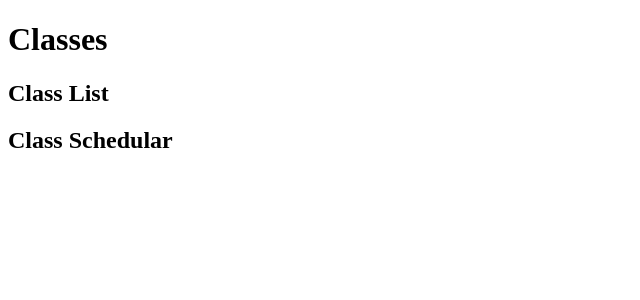
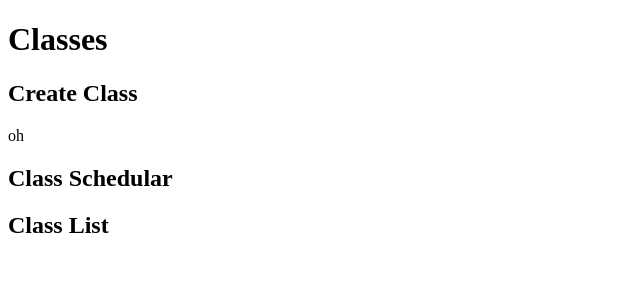
Before and after one commit to jmcwhirter1608/CookingMania, a PHP site: page /Shri.php in a window 1280 px wide. Shown: the part 114-414 px from the top of the page, without its empty margins (0-640 px from the left). Run offline with PHP 8.4, Linux system fonts and the light colour scheme.

Commit message:
Update Shri.php

```diff
--- a/Shri.php
+++ b/Shri.php
@@ -9,8 +9,11 @@
 <body>
     <?php include "navbar.php"?>
     <h1>Classes</h1>
+    <h2>Create Class</h2>
+    <p>oh</p>
+    <h2>Class Schedular</h2>
     <h2>Class List</h2>
-    <h2>Class Schedular</h2>
+
 
 </body>
 </html>
```
